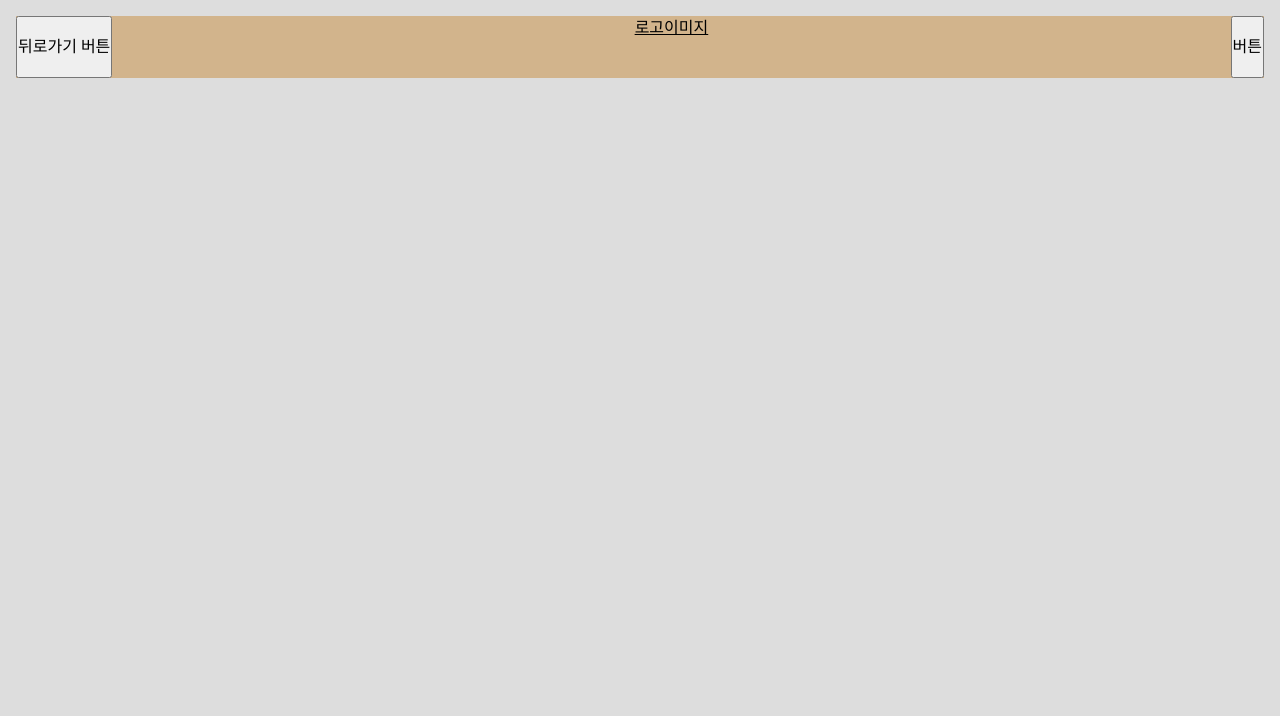
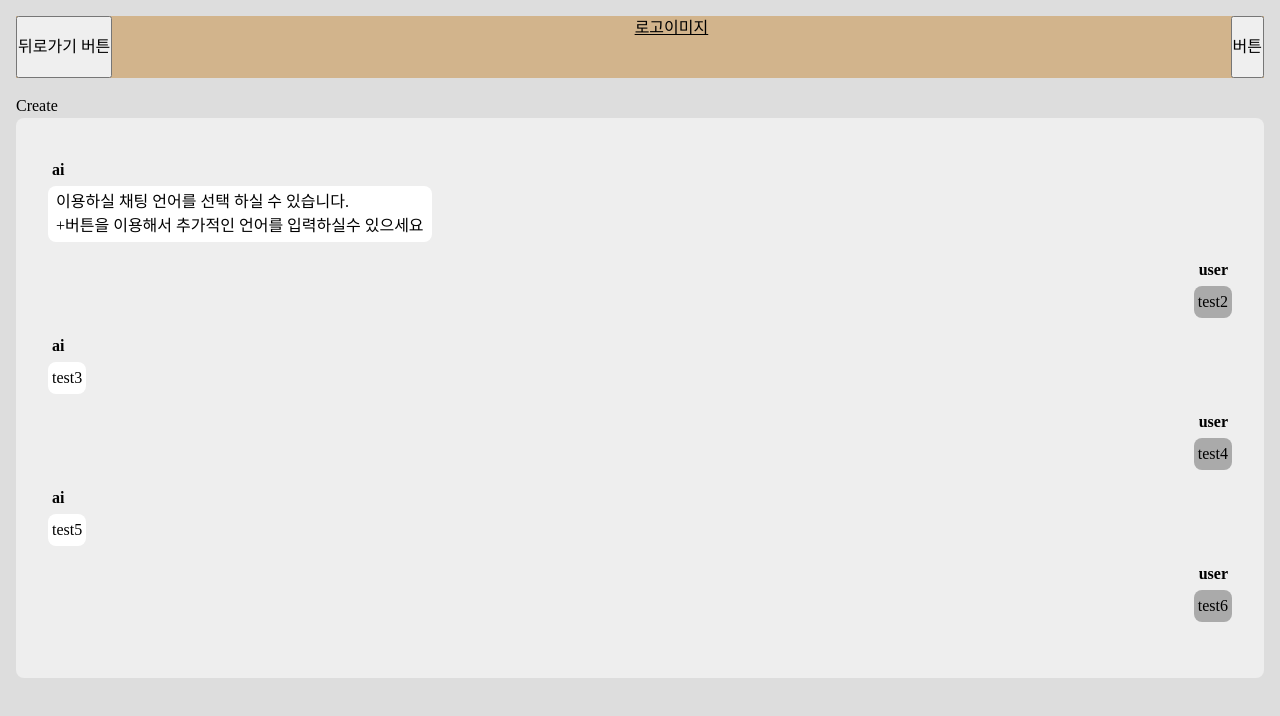
Before and after one commit to TalkFlow-KR/TalkFlow-FE-Refactor, a React (Create React App) app: page /create in a window 1280 px wide. Shown: the top 716 px of the page. Built offline with nearby package versions, Linux system fonts and the light colour scheme.

Commit message:
:sparkles: Added linebreak function
객체message에서 받아오는 스트링을 linebreak함수를 통해 처리함

```diff
--- a/src/components/atoms/ChatBubble/chat-bubble.jsx
+++ b/src/components/atoms/ChatBubble/chat-bubble.jsx
@@ -1,38 +1,75 @@
 import React from "react";
 import styled from "styled-components";
 
-const Bubble = styled.div`
+const Message = styled.div`
   margin: 1rem 0;
-  &.ai {
+  .ai {
     display: flex;
     justify-content: flex-start;
+  }
+  .user {
+    display: flex;
+    justify-content: flex-end;
+    margin-right: 8px;
+  }
+`;
+const Bubble = styled.div`
+  & span {
+    //word-wrap: break-word;
+    //word-break: break-all;
+    padding: 4px;
   }
   &.ai > span {
     display: inline-block;
     height: 100%;
     text-align: left;
     background-color: #fff;
-    padding: 4px;
     border-radius: 8px;
     margin-left: 8px;
+    word-wrap: break-word;
+    max-width: 60%;
+  }
+  &.user > span {
+    height: 100%;
+    background-color: #aaa;
+    border-radius: 8px;
+    max-width: 60%;
+  }
+`;
+const Name = styled.p`
+  margin-bottom: 4px;
+  font-weight: 700;
+  &.ai {
+    display: flex;
+    justify-content: flex-start;
+    margin-left: 12px;
   }
   &.user {
     display: flex;
     justify-content: flex-end;
-  }
-  &.user > span {
-    height: 100%;
-    background-color: #aaa;
-    padding: 4px;
-    border-radius: 8px;
-    margin-right: 8px;
+    margin-right: 12px;
   }
 `;
 function ChatBubble({ value }) {
+  // 객체로 받아오는 message 에서 \n 파악후 문장 자르기
+  const checkEnterMessage = (message) => {
+    if (message.includes("\n")) {
+      return message.split("\n").map((text) => (
+        <span key={value.id}>
+          {text}
+          <br />
+        </span>
+      ));
+    }
+    return message;
+  };
   return (
-    <Bubble className={value.sender}>
-      <span>{value.message}</span>
-    </Bubble>
+    <Message>
+      <Name className={value.sender}>{value.sender}</Name>
+      <Bubble className={value.sender}>
+        <span>{checkEnterMessage(value.message, value.id)}</span>
+      </Bubble>
+    </Message>
   );
 }
 
--- a/src/components/organisms/mobile/Footer/m-chat-footer.jsx
+++ b/src/components/organisms/mobile/Footer/m-chat-footer.jsx
@@ -8,19 +8,28 @@ const StyledFooter = styled.footer`
   padding: 2rem;
   height: ${(props) => props.theme.layout.mobile.footerHeight};
   background-color: ${(props) => props.theme.layout.mobile.test};
-  & footer > div {
+  & div {
     display: flex;
     flex: 1;
     background-color: orange;
     width: fit-content;
   }
-  & footer > div > input {
-    flex: 1 1 0;
-    transition: all 0.3s ease-in-out;
+
+  & input {
     width: initial;
   }
-  & footer > div > input:focus {
+  & input:focus {
     width: 100%;
+  }
+`;
+const StyledTextarea = styled.textarea`
+  transition: all 0.3s ease-in-out;
+  width: 100%;
+  overflow-y: hidden;
+  resize: none;
+  border: none;
+  &:focus {
+    outline: none;
   }
 `;
 function MChatFooter({ onAddMessage }) {
@@ -32,21 +41,24 @@ function MChatFooter({ onAddMessage }) {
   const handleAddMessage = () => {
     // 앞뒤 스페이스 제거
     if (inputValue.trim() !== "") {
+      console.log(inputValue);
       onAddMessage(inputValue);
       setInputValue("");
     }
   };
   const handleEnter = (e) => {
-    if (e.key === "Enter") {
+    if (e.key === "Enter" && e.shiftKey) {
       handleAddMessage();
     }
+    // } else if (e.key === "Enter") {
+    //   setInputValue((prevValue) => `${prevValue}\n`);
+    // }
   };
 
   return (
     <StyledFooter>
       <div>
-        <input
-          type="text"
+        <StyledTextarea
           placeholder="메시지를 입력하세요."
           onChange={handleSetInput}
           onKeyDown={handleEnter}
--- a/src/components/organisms/mobile/m-create-box.jsx
+++ b/src/components/organisms/mobile/m-create-box.jsx
@@ -1,7 +1,64 @@
-import React from "react";
+import React, { useEffect, useRef } from "react";
+// import React, { useEffect } from "react";
+import styled from "styled-components";
+import ChatBubble from "../../atoms/ChatBubble/chat-bubble";
+// import ChatBubble from "../../atoms/ChatBubble/chat-bubble";
+// import { useSelector } from "react-redux";
 
-function MCreateBox() {
-  return <div />;
+const StyledMain = styled.main`
+  flex-grow: 1;
+  width: 100%;
+  & section {
+    background-color: #eee;
+    border-radius: 8px;
+    padding: 8px;
+    height: 100%;
+    max-height: 70vh;
+    overflow-y: hidden;
+  }
+  & .chatBubble {
+    // height calc 로 조절해서 사용하기.
+    //height: 940px;
+    padding: 2rem 1rem;
+    overflow-y: auto;
+    //background-color: tan;
+    max-height: 100%;
+  }
+`;
+function MCreateBox({ messages }) {
+  // console.log("mCreateBox", messages);
+  // ChatBubble 추가시 스크롤위치 갱신
+  const scrollRef = useRef(null);
+  useEffect(() => {
+    // scrollTop = 현재 스크롤위치
+    // scrollHeight = 맨아래 스크롤위치 값
+    scrollRef.current.scrollTop = scrollRef.current.scrollHeight;
+  });
+  return (
+    <StyledMain>
+      <article>
+        <h2>Create</h2>
+      </article>
+      <section className="create-room">
+        <article className="chatBubble" ref={scrollRef}>
+          {messages &&
+            Array.isArray(messages) &&
+            messages.map((value) => (
+              <ChatBubble value={value} key={value.id} />
+            ))}
+        </article>
+      </section>
+      {/* <section className="chatroom"> */}
+      {/*   <article className="chatBubble" ref={scrollRef}> */}
+      {/*     {messages && */}
+      {/*       Array.isArray(messages) && */}
+      {/*       messages.map((value) => ( */}
+      {/*         <ChatBubble value={value} key={value.id} /> */}
+      {/*       ))} */}
+      {/*   </article> */}
+      {/* </section> */}
+    </StyledMain>
+  );
 }
 
 export default MCreateBox;
--- a/src/container/mobile/m-chat-container.jsx
+++ b/src/container/mobile/m-chat-container.jsx
@@ -4,7 +4,15 @@ import MChat from "../../pages/mobile/m-chat";
 import { messageActions } from "../../store/message";
 
 const dummy = [
-  { id: 1, sender: "ai", message: "test" },
+  {
+    id: 1,
+    sender: "ai",
+    message:
+      "20글자테스트단어여기까지가스무글자임.\n" +
+      "20글자테스트단어여기까지가스무\n글자임." +
+      "20글자테\n스트단어여기까지가스무글자임." +
+      "20글자테스트단\n어여기까지가스무글자임.",
+  },
   { id: 2, sender: "user", message: "test2" },
   { id: 3, sender: "ai", message: "test3" },
   { id: 4, sender: "user", message: "test4" },
--- a/src/container/mobile/m-create-container.jsx
+++ b/src/container/mobile/m-create-container.jsx
@@ -1,8 +1,21 @@
 import React from "react";
 import MCreate from "../../pages/mobile/m-create";
 
+const dummy = [
+  {
+    id: 1,
+    sender: "ai",
+    message:
+      "이용하실 채팅 언어를 선택 하실 수 있습니다.\n +버튼을 이용해서 추가적인 언어를 입력하실수 있으세요",
+  },
+  { id: 2, sender: "user", message: "test2" },
+  { id: 3, sender: "ai", message: "test3" },
+  { id: 4, sender: "user", message: "test4" },
+  { id: 5, sender: "ai", message: "test5" },
+  { id: 6, sender: "user", message: "test6" },
+];
 function MCreateContainer() {
-  return <MCreate />;
+  return <MCreate messages={dummy} />;
 }
 
 export default MCreateContainer;
--- a/src/pages/mobile/m-create.jsx
+++ b/src/pages/mobile/m-create.jsx
@@ -4,11 +4,11 @@ import MChatHeader from "../../components/organisms/mobile/Header/m-chat-header"
 import MCreateBox from "../../components/organisms/mobile/m-create-box";
 import MCreateFooter from "../../components/organisms/mobile/Footer/m-create-footer";
 
-function MCreate() {
+function MCreate({ messages }) {
   return (
     <MobileLayout>
       <MChatHeader />
-      <MCreateBox />
+      <MCreateBox messages={messages} />
       <MCreateFooter />
     </MobileLayout>
   );
```
